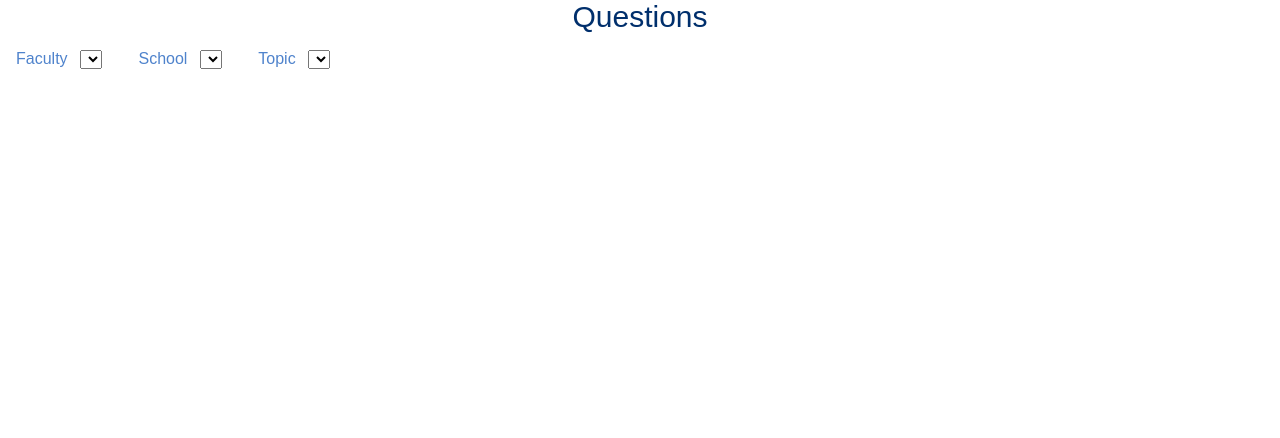
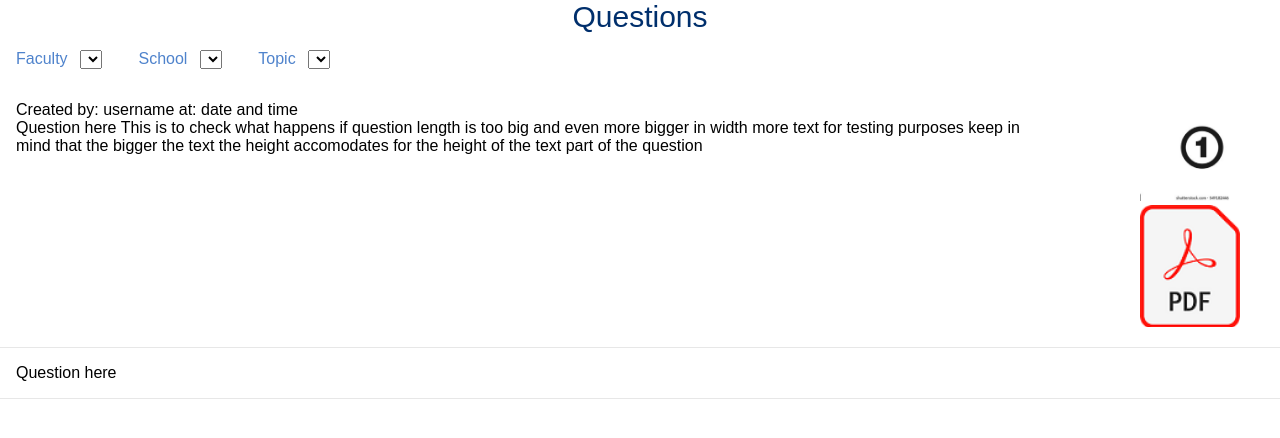
Before and after one commit to InanWits/COMS3-WITS-OVERFLOW, a website: page public/html/Questions.html in a window 1280 px wide. Drawn offline with nearby package versions, Linux system fonts and the light colour scheme; no server answers.

Commit message:
Added div for created by and time stamp and indentation fixed

```diff
--- a/public/html/Questions.html
+++ b/public/html/Questions.html
@@ -36,15 +36,21 @@
         <select id="select-topic"></select>
     </div>
 
+    <!-- new code for the viewing of the list of questions-->
     <div id="questions-container">
-        <!--<div class="question-view">
-            How to create div
-            <a><img id="small-image" src="posted-image/one.jpg" alt="View"></a> &lt;!&ndash; Added image link and resize it to 100 hieght so no need for resizing js code, use raw image and store into database&ndash;&gt;
-            <p><a href="posted-pdf/Testing purposes.pdf" data-size="2 MB"></a> </p> &lt;!&ndash;icon for pdf added but href will change for each posted question&ndash;&gt;
+        <div class="question-view">
+            <div class="div-part1">
+                <div class="question-details"><p>Created by: username at: date and time</p></div>
+                <div class="question-text">Question here This is to check what happens if question length is too big and even more bigger in width more text for testing purposes keep in mind that the bigger the text the height accomodates for the height of the text part of the question </div>
+              </div>
+              <div class="div-part2">
+                  <a><img id="small-image" src="posted-image/one.jpg" alt="View"></a> <!--&lt;!&ndash; <!--Added image link and resize it to 100 hieght so no need for resizing js code, use raw image and store into database&ndash;&gt;-->
+                  <p><a href="posted-pdf/Testing purposes.pdf" data-size="2 MB"></a> </p> <!--&lt;!&ndash;<!--icon for pdf added but href will change for each posted question&ndash;&gt;-->
+              </div>
         </div>
         <div class="question-view">
             Question here
-        </div>-->
+        </div>
     </div>
 </body>
 </html>
```
